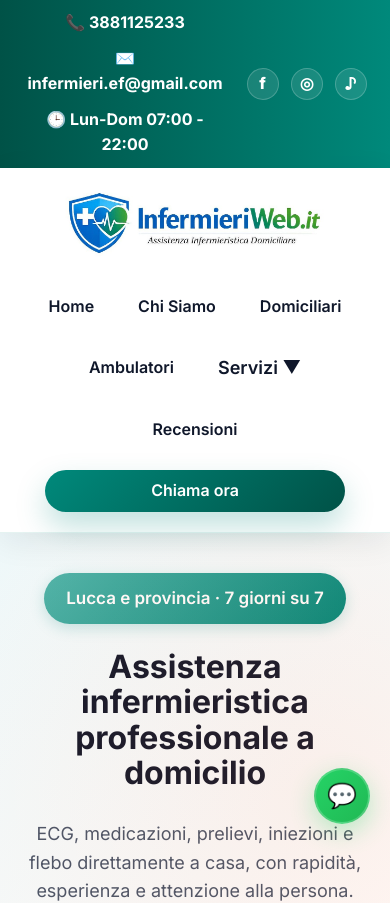
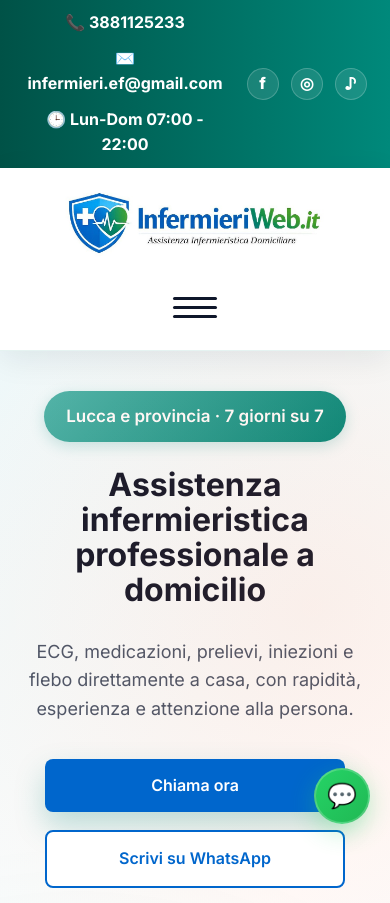
Before and after one commit to EDDY110OST/infermieriweb, a React (Vite) app: page / in a window 390 px wide. Shown: the top 903 px of the page. Built offline with nearby package versions, Linux system fonts and the light colour scheme.

Commit message:
aggiornamento sito

```diff
--- a/src/App.css
+++ b/src/App.css
@@ -39,6 +39,38 @@ body {
 .page {
   width: 100%;
   overflow-x: hidden;
+}
+
+.scroll-top-button {
+  position: fixed;
+  right: 24px;
+  bottom: 104px;
+  width: 52px;
+  height: 52px;
+  border: none;
+  border-radius: 50%;
+  background: var(--primary);
+  color: white;
+  font-size: 24px;
+  cursor: pointer;
+  box-shadow: 0 18px 32px rgba(0, 0, 0, 0.16);
+  opacity: 0;
+  pointer-events: none;
+  transform: translateY(12px);
+  transition: opacity 0.25s ease, transform 0.25s ease, background 0.25s ease;
+  z-index: 1100;
+  display: grid;
+  place-items: center;
+}
+
+.scroll-top-button.show {
+  opacity: 1;
+  pointer-events: auto;
+  transform: translateY(0);
+}
+
+.scroll-top-button:hover {
+  background: var(--primary-dark);
 }
 
 /* TOP BAR */
@@ -113,6 +145,31 @@ body {
   display: flex;
   align-items: center;
   gap: 30px;
+}
+
+.mobile-menu-button {
+  display: none;
+  background: none;
+  border: none;
+  padding: 0;
+  width: 44px;
+  height: 44px;
+  flex-direction: column;
+  justify-content: center;
+  gap: 6px;
+  cursor: pointer;
+}
+
+.mobile-menu-button span {
+  width: 100%;
+  height: 3px;
+  border-radius: 999px;
+  background: var(--text-primary);
+  transition: transform 0.3s ease, opacity 0.3s ease;
+}
+
+.menu.open {
+  display: flex;
 }
 
 .menu a {
@@ -897,16 +954,66 @@ body {
     gap: clamp(20px, 4vw, 30px);
   }
 
+  .mobile-menu-button {
+    display: inline-flex;
+  }
+
   .menu {
-    flex-wrap: wrap;
-    justify-content: center;
-    gap: 20px;
+    display: none;
+    flex-direction: column;
+    width: 100%;
+    gap: 0;
+    background: var(--bg-card);
+    border-radius: 24px;
+    padding: 18px 18px 12px;
+    box-shadow: 0 20px 50px rgba(15, 23, 42, 0.12);
+    position: absolute;
+    top: calc(100% + 10px);
+    left: 6%;
+    right: 6%;
+    z-index: 1000;
+  }
+
+  .menu.open {
+    display: flex;
+  }
+
+  .menu a,
+  .menu-dropdown-button,
+  .btn-menu {
+    width: 100%;
+    text-align: left;
+  }
+
+  .menu a,
+  .menu-dropdown-button {
+    padding: 14px 0;
+  }
+
+  .menu-dropdown {
+    width: 100%;
+  }
+
+  .menu-dropdown-content {
+    position: static;
+    transform: none;
+    left: auto;
+    top: auto;
+    width: 100%;
+    min-width: auto;
+    border-radius: 18px;
+    margin-top: 10px;
+  }
+
+  .menu-dropdown-item {
+    padding: 14px 16px;
   }
 
   .navbar {
     flex-direction: column;
     gap: 20px;
     padding: 20px 6%;
+    position: relative;
   }
 
   .footer {
--- a/src/components/Layout.jsx
+++ b/src/components/Layout.jsx
@@ -1,9 +1,22 @@
-import React, { useState } from "react";
+import React, { useEffect, useState } from "react";
 import { Link } from "react-router-dom";
 import logo from "../assets/logo.jpeg";
 
 export default function Layout({ children }) {
   const [showServizi, setShowServizi] = useState(false);
+  const [showScrollTop, setShowScrollTop] = useState(false);
+  const [mobileNavOpen, setMobileNavOpen] = useState(false);
+
+  useEffect(() => {
+    const handleScroll = () => setShowScrollTop(window.scrollY > 200);
+    window.addEventListener("scroll", handleScroll, { passive: true });
+    handleScroll();
+    return () => window.removeEventListener("scroll", handleScroll);
+  }, []);
+
+  const scrollToTop = () => window.scrollTo({ top: 0, behavior: "smooth" });
+  const toggleMobileNav = () => setMobileNavOpen((current) => !current);
+  const closeMobileNav = () => setMobileNavOpen(false);
 
   const servizi = [
     { id: "ecg", title: "ECG" },
@@ -45,15 +58,30 @@ export default function Layout({ children }) {
           <img src={logo} className="logo" alt="InfermieriWeb.it" />
         </Link>
 
-        <nav className="menu">
-          <Link to="/">Home</Link>
-          <Link to="/chi-siamo">Chi Siamo</Link>
-          <Link to="/domicilio">Domiciliari</Link>
-          <Link to="/strutture">Ambulatori</Link>
+        <button
+          type="button"
+          className="mobile-menu-button"
+          onClick={toggleMobileNav}
+          aria-label={mobileNavOpen ? "Chiudi menu" : "Apri menu"}
+          aria-expanded={mobileNavOpen}
+        >
+          <span />
+          <span />
+          <span />
+        </button>
+
+        <nav className={`menu${mobileNavOpen ? " open" : ""}`}>
+          <Link to="/" onClick={closeMobileNav}>Home</Link>
+          <Link to="/chi-siamo" onClick={closeMobileNav}>Chi Siamo</Link>
+          <Link to="/domicilio" onClick={closeMobileNav}>Domiciliari</Link>
+          <Link to="/strutture" onClick={closeMobileNav}>Ambulatori</Link>
           <div className="menu-dropdown">
             <button
               className="menu-dropdown-button"
-              onClick={() => setShowServizi(!showServizi)}
+              onClick={() => {
+                setShowServizi(!showServizi);
+                setMobileNavOpen(true);
+              }}
             >
               Servizi ▼
             </button>
@@ -64,7 +92,10 @@ export default function Layout({ children }) {
                     key={servizio.id}
                     to={`/servizio/${servizio.id}`}
                     className="menu-dropdown-item"
-                    onClick={() => setShowServizi(false)}
+                    onClick={() => {
+                      setShowServizi(false);
+                      closeMobileNav();
+                    }}
                   >
                     {servizio.title}
                   </Link>
@@ -72,7 +103,7 @@ export default function Layout({ children }) {
               </div>
             )}
           </div>
-          <Link to="/recensioni">Recensioni</Link>
+          <Link to="/recensioni" onClick={closeMobileNav}>Recensioni</Link>
           <a href="tel:3881125233" className="btn-menu">Chiama ora</a>
         </nav>
       </header>
@@ -98,6 +129,15 @@ export default function Layout({ children }) {
         </div>
       </footer>
 
+      <button
+        type="button"
+        className={`scroll-top-button${showScrollTop ? " show" : ""}`}
+        onClick={scrollToTop}
+        aria-label="Torna su"
+      >
+        ↑
+      </button>
+
       <a href="https://wa.me/393881125233" className="floating-whatsapp" aria-label="WhatsApp">
         💬
       </a>
```
